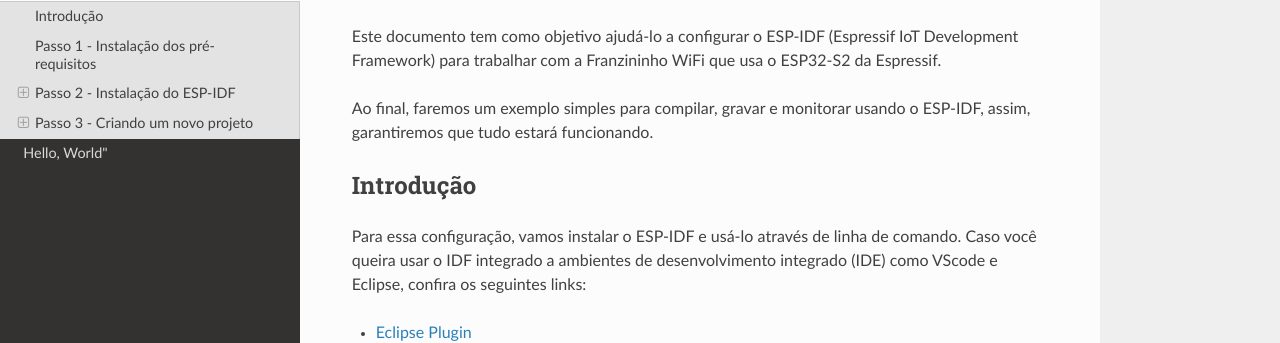
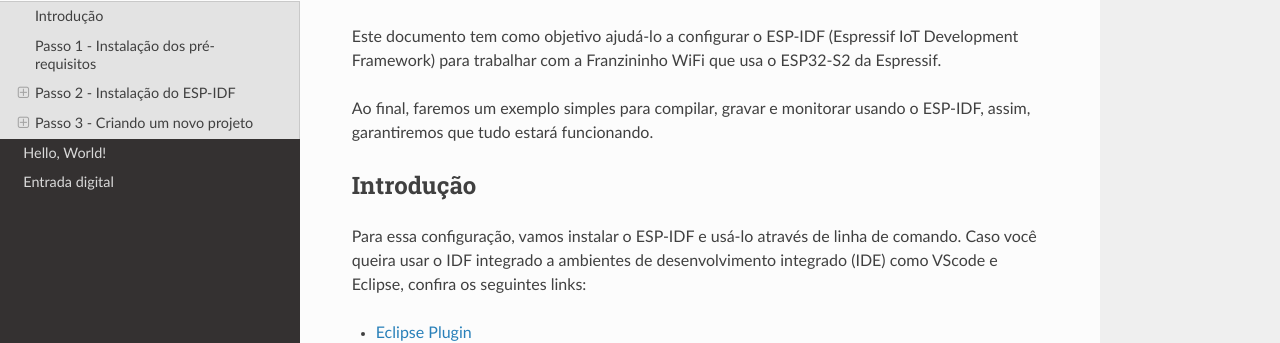
Before and after one commit to Franzininho/Franzininho-wifi-exemplos-esp-idf, an MkDocs documentation site: the page built from doc/docs/index.md, in a window 1280 px wide. Shown: the part 135-478 px from the top of the page. Built offline with MkDocs 1.6.1, drawn with Linux system fonts in a browser that asks for light colours; nearby versions of some CDN libraries.

Commit message:
Ajuste da sidebar

```diff
--- a/doc/mkdocs.yml
+++ b/doc/mkdocs.yml
@@ -5,7 +5,8 @@ repo_url: https://github.com/Franzininho/exemplos-esp-idf
 
 nav:
     - Primeiros passos: index.md
-    - Hello, World": 0x01-Hello-world.md
+    - Hello, World!: 0x01-Hello-world.md
+    - Entrada digital: 0x02-entrada-digital.md
 
 
 
```
